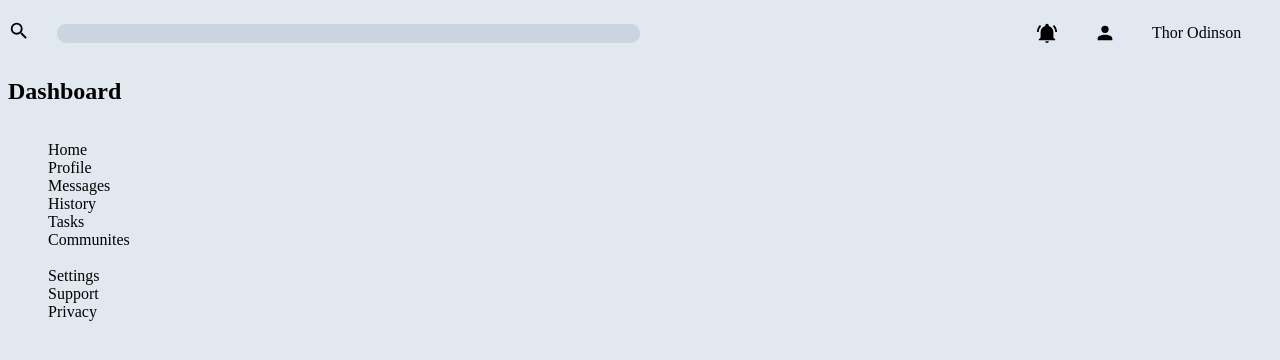
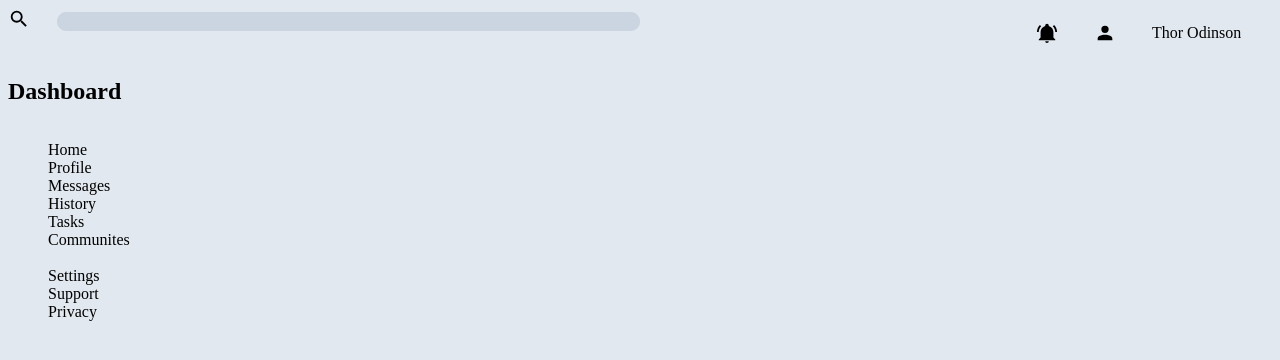
Before and after one commit to ChanceTheDev0/admin-dashboard-TOP, a plain HTML site: page index.html in a window 1280 px wide. Drawn offline with Linux system fonts and the light colour scheme.

Commit message:
add form element, add header wrapper div, reformat code lines

```diff
--- a/index.html
+++ b/index.html
@@ -9,17 +9,21 @@
     <title>Admin Dashboard The Odin Project</title>
 </head>
 <body>
+    <div class="h-wrapper">
         <header>
+            <form>
                 <div id="search">
-            <label for="search"><img src="svg/magnify.svg" height="22px" width="22px" alt="Search"></label>
+                    <label for="search"><img src="svg/magnify.svg" id="magnify" height="22px" width="22px" alt="Search"></label>
                     <input type="search" id="search">
                 </div>
+            </form>
                 <div id="prof-header">
                     <img src="svg/bell-ring.svg" height="22px" width="22px" alt="Notification icon">
                     <img src="svg/account.svg" height="22px" width="22px" alt="profile iscon">
                     <p>Thor Odinson</p>
                 </div>
         </header>
+    </div>
         <nav>
             <h1>Dashboard</h1>
             <ul>
@@ -35,6 +39,5 @@
                 <li>Privacy</li>
             </ul>
         </nav>
-
 </body>
 </html>
```
Lines whose indentation alone changed are shown as unchanged.
